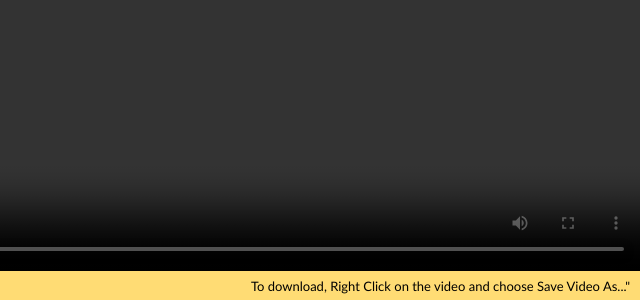
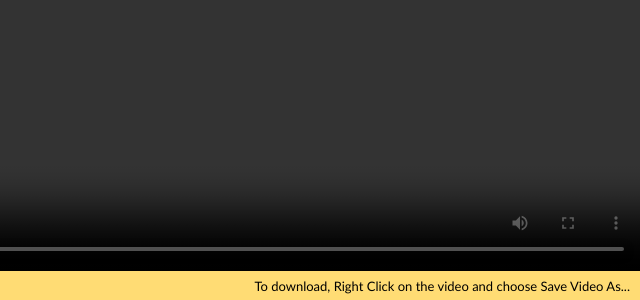
Before and after one commit to MaxOffice/videocaptionsearch, a website: page index.html in a window 1280 px wide. Shown: the part 500-800 px from the top of the page, 640-1280 px from the left. Drawn offline with Linux system fonts and the light colour scheme.

Commit message:
V1. Corrected spelling mistake

```diff
--- a/index.html
+++ b/index.html
@@ -22,7 +22,7 @@
                 </div>
             </div>
             <div class="middlepane">
-                <span id="title" class="title"></span>&nbsp;<span class="instructions">To download, Right Click on the video and choose Save Video As..."</span>
+                <span id="title" class="title"></span>&nbsp;<span class="instructions">To download, Right Click on the video and choose Save Video As...</span>
             </div>
             <div class="bottompane nocaptionhide">
                 <div class="wordstimeline main">
```
